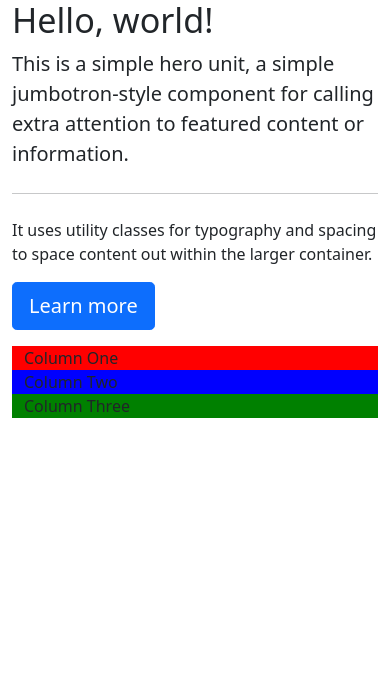
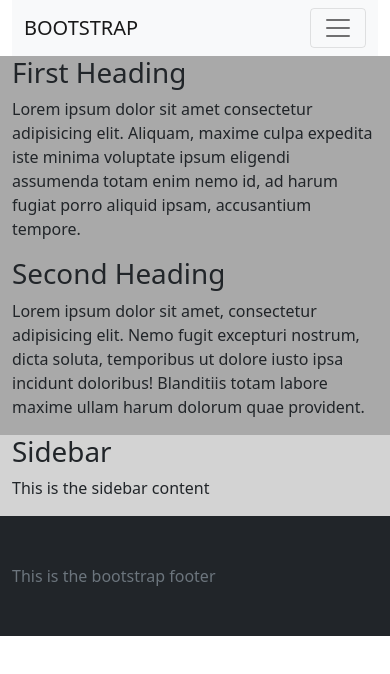
Before and after one commit to ryan-mendoza/bootstrap-practice, a plain HTML site: page index.html in a window 390 px wide. Drawn offline with nearby package versions, Linux system fonts and the light colour scheme.

Commit message:
mobile responsive and fixed columns

```diff
--- a/index.html
+++ b/index.html
@@ -13,12 +13,12 @@
     <title>Bootstrap Practice</title>
 
     <style>
-        #one {
-            background-color: red;
+        #sidebar {
+            background-color: lightgrey;
         }
 
-        #two {
-            background-color: blue;
+        #content {
+            background-color: darkgrey;
         }
 
         #three {
@@ -29,30 +29,51 @@
 
 <body>
 
-    <div class="container">
-        <div class="jumbotron">
-            <h1 class="display-4">Hello, world!</h1>
-            <p class="lead">This is a simple hero unit, a simple jumbotron-style component for calling extra attention
-                to
-                featured content or information.</p>
-            <hr class="my-4">
-            <p>It uses utility classes for typography and spacing to space content out within the larger container.</p>
-            <p class="lead">
-                <a class="btn btn-primary btn-lg" href="#" role="button">Learn more</a>
-            </p>
-        </div>
+    <div class="container-fluid">
+        <nav class="navbar navbar-expand-lg navbar-light bg-light">
+            <div class="container-fluid">
+              <a class="navbar-brand" href="#">BOOTSTRAP</a>
+              <button class="navbar-toggler" type="button" data-bs-toggle="collapse" data-bs-target="#navbarNavAltMarkup" aria-controls="navbarNavAltMarkup" aria-expanded="false" aria-label="Toggle navigation">
+                <span class="navbar-toggler-icon"></span>
+              </button>
+              <div class="collapse navbar-collapse" id="navbarNavAltMarkup">
+                <div class="navbar-nav">
+                  <a class="nav-link active" aria-current="page" href="#">Home</a>
+                  <a class="nav-link" href="#">Features</a>
+                  <a class="nav-link" href="#">Pricing</a>
+                  <a class="nav-link disabled" href="#" tabindex="-1" aria-disabled="true">Disabled</a>
+                </div>
+              </div>
+            </div>
+          </nav>
 
-        <div class="container-fluid">
-            <div class="row">
-                <div id="one" class="col-sm-4">Column One</div>
-                <div id="two" class="col-sm-4">Column Two</div>
-                <div id="three" class="col-sm-4">Column Three</div>
+          <div class="row">
+            <div class="col-sm-8" id="content">
+                <h1>First Heading</h1>
+                <p>Lorem ipsum dolor sit amet consectetur adipisicing elit. Aliquam, maxime culpa expedita iste minima voluptate ipsum eligendi assumenda totam enim nemo id, ad harum fugiat porro aliquid ipsam, accusantium tempore.</p>
+                <h1>Second Heading</h1>
+                <p>Lorem ipsum dolor sit amet, consectetur adipisicing elit. Nemo fugit excepturi nostrum, dicta soluta, temporibus ut dolore iusto ipsa incidunt doloribus! Blanditiis totam labore maxime ullam harum dolorum quae provident.</p>
             </div>
-        </div>
+
+            <div class="col-sm-4" id="sidebar">
+                <h1>Sidebar</h1>
+                <p>This is the sidebar content</p>
+
+            </div>
+          </div>
+
+
+
+
+
 
     </div>
 
-
+    <div class="bg-dark">
+        <div class="container-sm">
+            <p class="text-muted mb-0 py-5">This is the bootstrap footer</p>
+        </div>
+        </div>
 
 </body>
 
```
